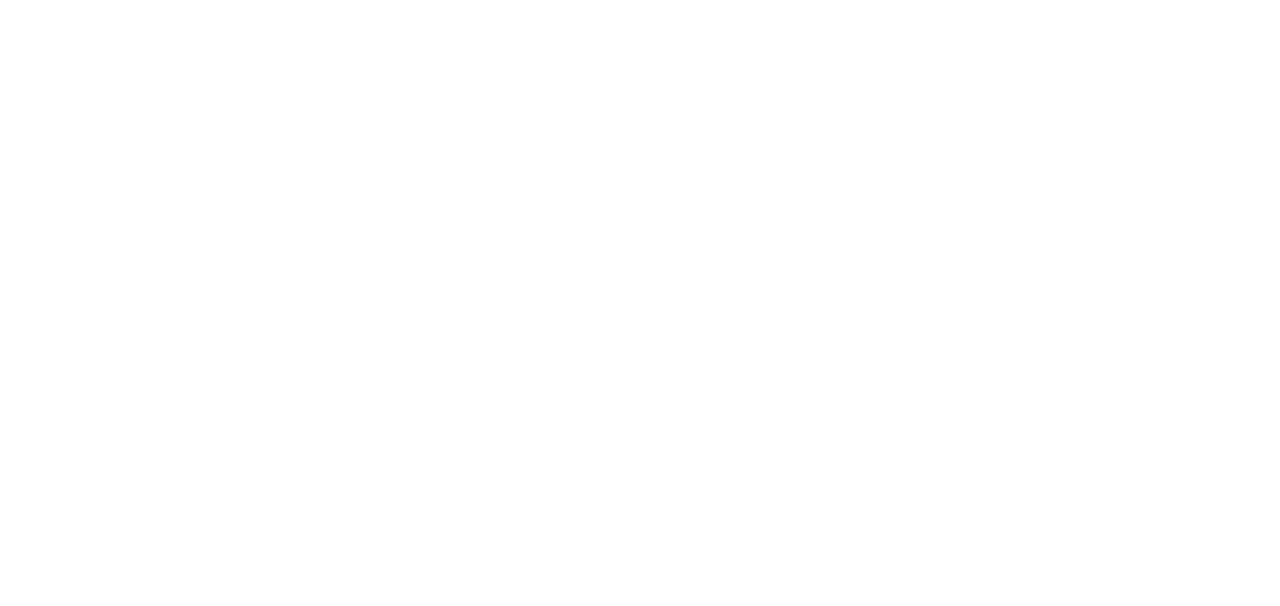
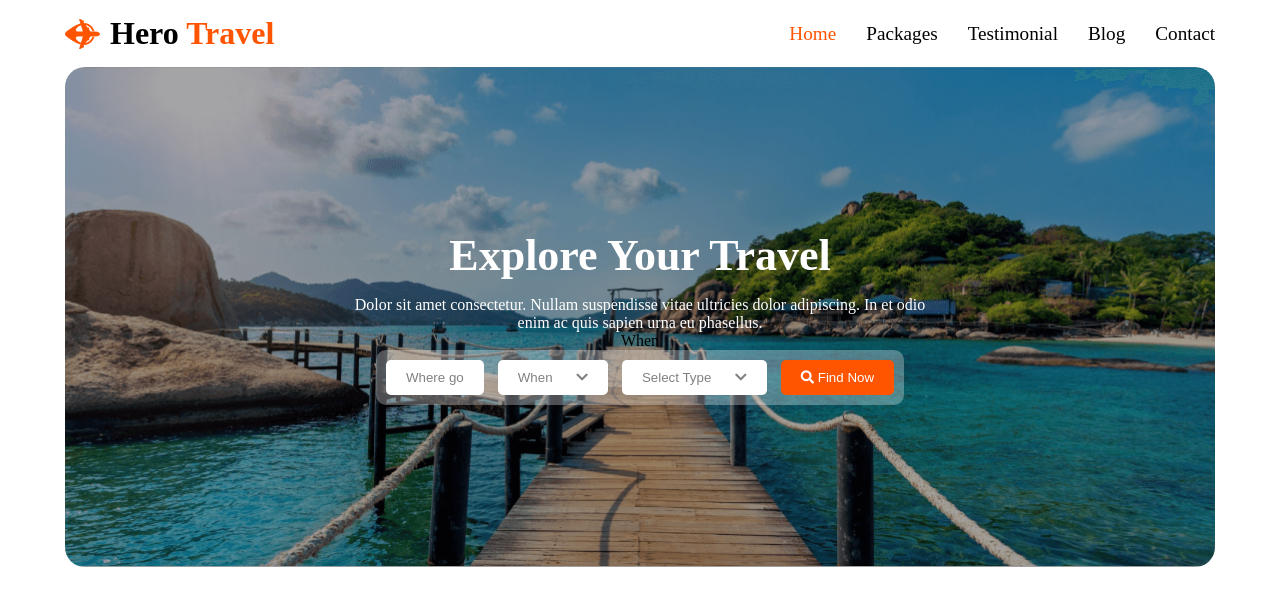
Before and after one commit to rifat-mahmudul/Travel-website-design, a plain HTML site: page index.html in a window 1280 px wide. Drawn offline with Linux system fonts and the light colour scheme.

Commit message:
header and home section added

```diff
--- a/Style/desktop.css
+++ b/Style/desktop.css
@@ -0,0 +1,145 @@
+*{
+    margin: 0;
+    padding: 0;
+    box-sizing: border-box;
+}
+
+/* header section start */
+header{
+    padding: 15px 0;
+}
+
+nav{
+    display: flex;
+    justify-content: space-between;
+    align-items: center;
+    max-width: 1150px;
+    margin: 0 auto;
+}
+
+.logo-div{
+    display: flex;
+    align-items: center;
+    gap: 10px;
+}
+
+nav a{
+    text-decoration: none;
+    color: black;
+}
+
+nav a img{
+    height: 30px;
+}
+
+nav a h1{
+    font-weight: bold;
+    font-size: 2rem;
+}
+
+.logo-span{
+    color: rgb(255, 84, 0);
+}
+
+nav ul{
+    display: flex;
+    align-items: center;
+    gap: 30px;
+}
+
+nav ul li{
+    list-style: none;
+    font-size: 1.2rem;
+}
+
+.first-link{
+    color: rgb(255, 84, 0);
+}
+
+nav ul li a{
+    transition: 0.5s;
+}
+
+nav ul li a:hover{
+    color: rgb(255, 84, 0);
+}
+/* header section end */
+
+/* home section start */
+
+.home-container{
+    max-width: 1150px;
+    height: 500px;
+    margin: 0 auto;
+    background-image: url(../Images/Group\ 13\ \(1\)\ \(1\).png);
+    background-repeat: no-repeat;
+    background-size: cover;
+    background-position: center;
+    background-color: rgba(0, 0, 0, 0.35);
+    background-blend-mode: overlay;
+    border-radius: 20px;
+}
+
+.home-container-items{
+    height: 500px;
+    display: flex;
+    flex-direction: column;
+    justify-content: center;
+    align-items: center;
+    text-align: center;
+}
+
+.home-container-text h1{
+    color: white;
+    font-size: 2.75em;
+    margin-bottom: 15px;
+    font-weight: bold;
+}
+
+.home-container-text p{
+    color: white;
+    font-size: 1em;
+}
+
+.home-container-option{
+    padding: 10px 10px;
+    background-color: rgba(255, 255, 255, 0.297);
+    border-radius: 10px;
+}
+
+
+.home-container-option button{
+    border: 0;
+    padding: 10px 20px;
+    border-radius: 5px;
+    cursor: pointer;
+}
+
+.arrow-btn{
+    background-color: white;
+    color: gray;
+}
+
+.arrow-btn i{
+    margin-left: 20px;
+}
+
+.find-btn{
+    background-color: rgb(255, 84, 0);
+    color: white;
+    margin-left: 10px;
+    transition: 0.5s;
+}
+
+.find-btn:hover{
+    background-color: rgb(210, 72, 4);
+}
+
+.btn-3{
+    margin-left: 10px;
+}
+
+.btn-2{
+    margin-left: 10px;
+}
+/* home section end */
--- a/index.html
+++ b/index.html
@@ -16,7 +16,54 @@
 </head>
 <body>
 
+    <header>
+        <nav>
+            <a href="#home">
+                <div class="logo-div">
+                    <img src="Images/Group 40071 (2).png" alt="">
+                    <h1>Hero <span class="logo-span">Travel</span></h1>
+                </div>
+            </a>
+            <ul>
+                <li><a href="#home" class="first-link">Home</a></li>
+                <li><a href="#home">Packages</a></li>
+                <li><a href="#home">Testimonial</a></li>
+                <li><a href="#home">Blog</a></li>
+                <li><a href="#home">Contact</a></li>
+            </ul>
 
+        </nav>
+    </header>
+
+    <main>
+
+        <!-- home section start here -->
+        <section class="home-section" id="home">
+
+            <div class="home-container">
+                <div class="home-container-items">
+
+                    <div class="home-container-text">
+                        <h1>Explore Your Travel</h1>
+                        <p>Dolor sit amet consectetur. Nullam suspendisse vitae ultricies dolor adipiscing. In et odio<br>enim ac quis sapien urna eu phasellus.</p>
+                    </div>
+                    When
+                    <div class="home-container-option">
+                        <div class="home-container-btn">
+                            <button class="arrow-btn">Where go</button>
+                            <button class="arrow-btn btn-2">When <i class="fas fa-chevron-down"></i></button>
+                            <button class="arrow-btn btn-3">Select Type <i class="fas fa-chevron-down"></i></button>
+                            <button class="find-btn"><i class="fas fa-search"></i> Find Now</button>
+                        </div>
+                    </div>
+
+                </div>
+            </div>
+
+        </section>
+        <!-- home section end here -->
+
+    </main>
 
 </body>
 </html>
```
